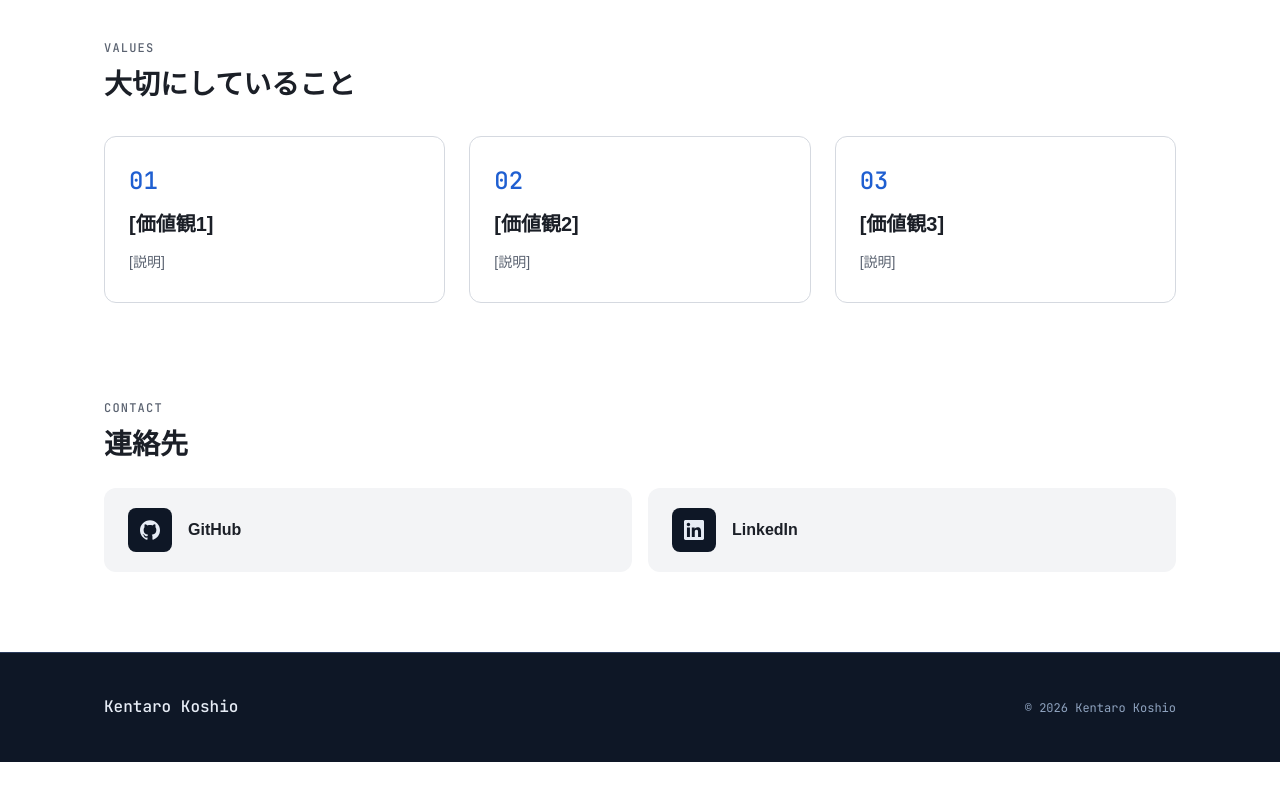
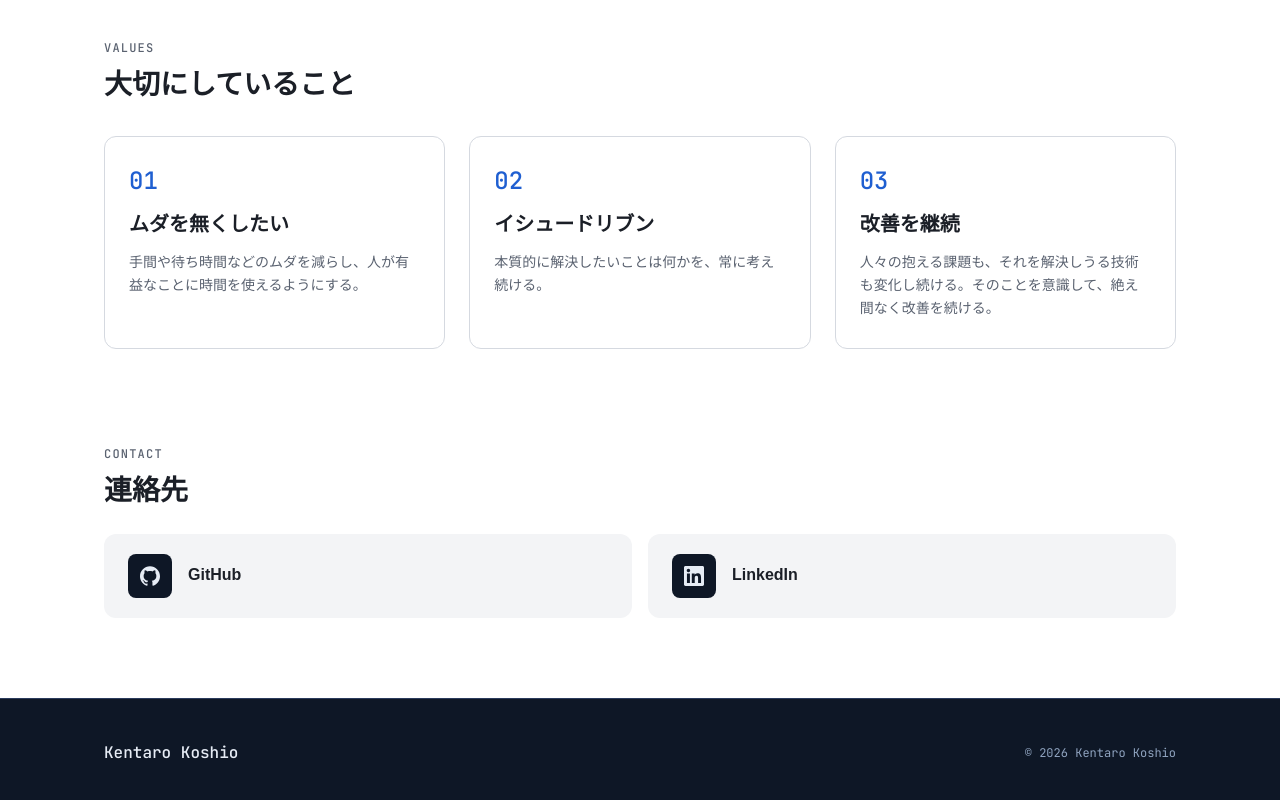
Before and after one commit to koshio123/portfolio, a Next.js app: page /about in a window 1280 px wide. Shown: the part 947-1747 px from the top of the page. Before the commit the page ends 1709 px from the top, so only its background shows below. Built offline with nearby package versions, Linux system fonts and the light colour scheme; a web font is replaced by a local one.

Commit message:
About: 大切にしていることを記入

```diff
--- a/app/about/page.tsx
+++ b/app/about/page.tsx
@@ -17,9 +17,12 @@ const intro = [
 ];
 
 const values = [
-  { title: "[価値観1]", text: "[説明]" },
-  { title: "[価値観2]", text: "[説明]" },
-  { title: "[価値観3]", text: "[説明]" },
+  { title: "ムダを無くしたい", text: "手間や待ち時間などのムダを減らし、人が有益なことに時間を使えるようにする。" },
+  { title: "イシュードリブン", text: "本質的に解決したいことは何かを、常に考え続ける。" },
+  {
+    title: "改善を継続",
+    text: "人々の抱える課題も、それを解決しうる技術も変化し続ける。そのことを意識して、絶え間なく改善を続ける。",
+  },
 ];
 
 const contacts = [
```
